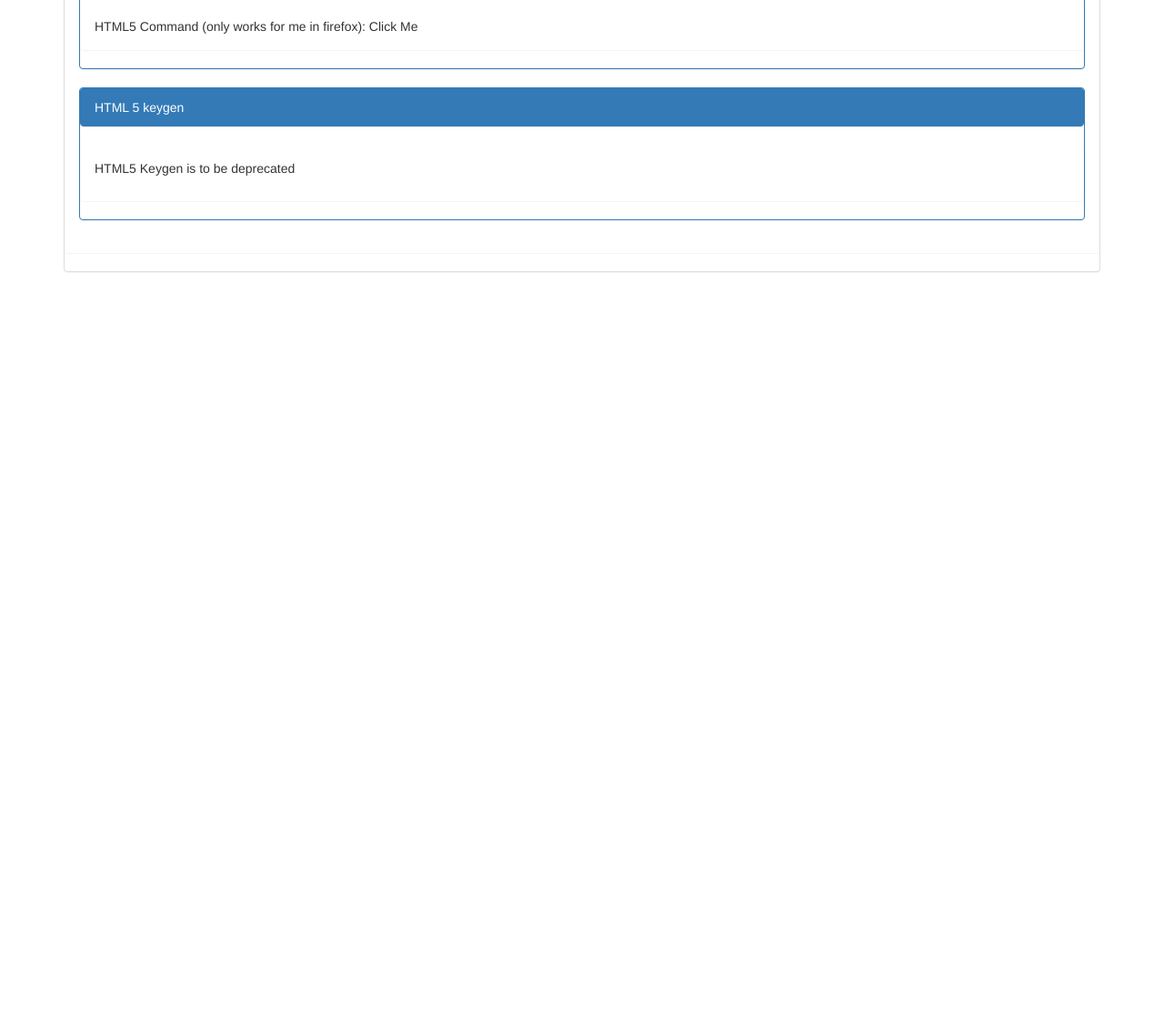
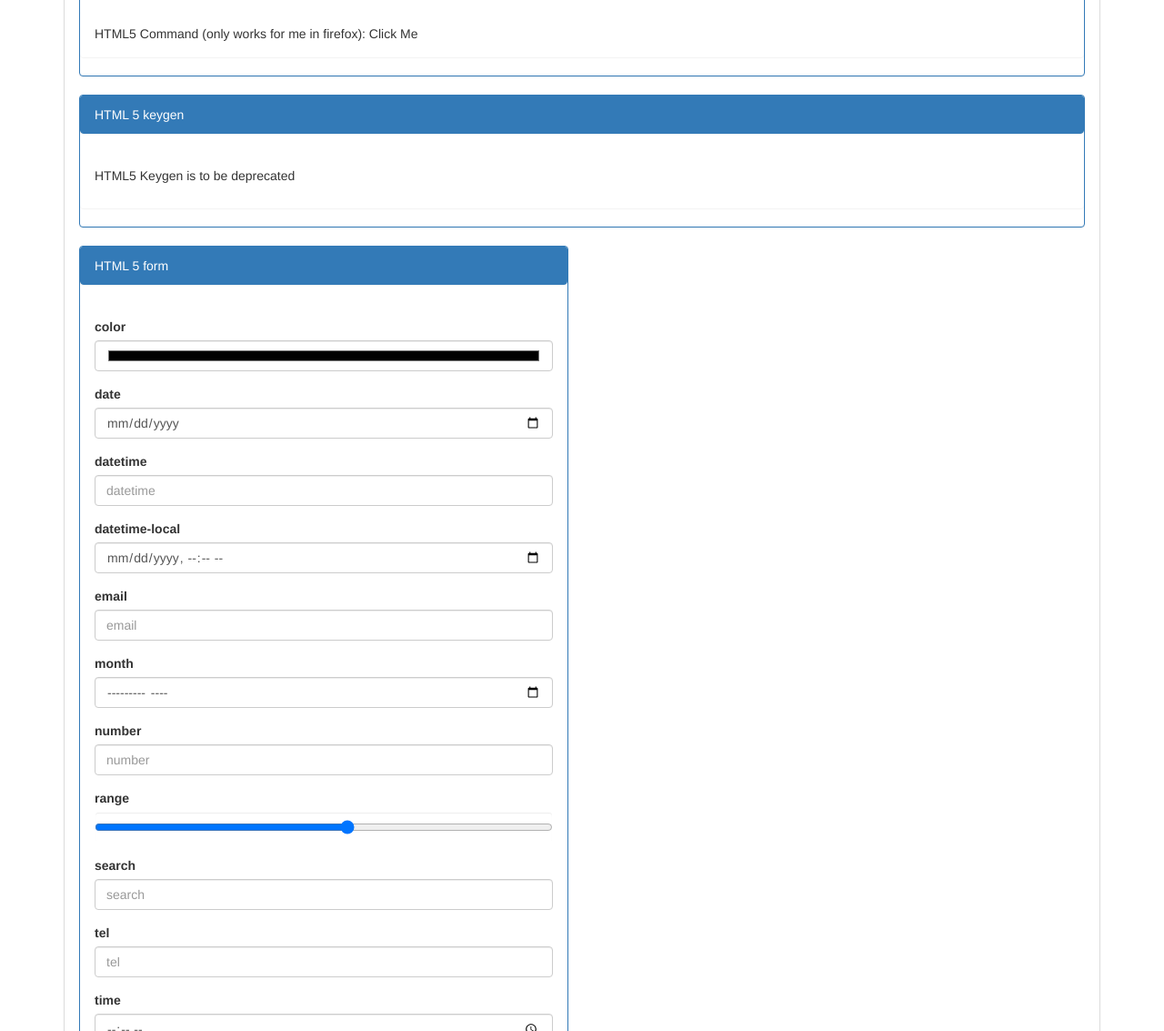
Before and after one commit to jamesrobertgreen/HTML5, a plain HTML site: page index.html in a window 1280 px wide. Shown: the part 4056-5189 px from the top of the page at 91% size. Before the commit the page ends 4375 px from the top, so only its background shows below. Drawn offline with nearby package versions, Linux system fonts and the light colour scheme.

Commit message:
Add form elements

```diff
--- a/index.html
+++ b/index.html
@@ -105,7 +105,7 @@
                         <div class="panel panel-primary">
                             <div class="panel panel-heading">HTML input list</div>
                             <div class="panel panel-body">
-                                <input list="HTML">
+                                <input class="input-field form-control" list="HTML">
                                 <datalist id="HTML">
                                     <option value="1">
                                         <option value="2">
@@ -175,6 +175,57 @@
                                 <p>HTML5 Keygen is to be deprecated</p>
                             </div>
                         </div>
+                        <div class="row">
+                            <div class="col-md-6">
+                                <div class="panel panel-primary">
+                                    <div class="panel panel-heading">HTML 5 form</div>
+                                    <div class="panel panel-body">
+                                        <form>
+                                            <div class="form-group">
+                                                <label>color</label>
+                                                <input class="input-field form-control" type="color" placeholder="color"> </div>
+                                            <div class="form-group">
+                                                <label>date</label>
+                                                <input class="input-field form-control" type="date" placeholder="date"> </div>
+                                            <div class="form-group">
+                                                <label>datetime</label>
+                                                <input class="input-field form-control" type="datetime" placeholder="datetime"> </div>
+                                            <div class="form-group">
+                                                <label>datetime-local</label>
+                                                <input class="input-field form-control" type="datetime-local" placeholder="datetime-local"> </div>
+                                            <div class="form-group">
+                                                <label>email</label>
+                                                <input class="input-field form-control" type="email" placeholder="email"> </div>
+                                            <div class="form-group">
+                                                <label>month</label>
+                                                <input class="input-field form-control" type="month" placeholder="month"> </div>
+                                            <div class="form-group">
+                                                <label>number</label>
+                                                <input class="input-field form-control" type="number" placeholder="number"> </div>
+                                            <div class="form-group">
+                                                <label>range</label>
+                                                <input class="input-field form-control" type="range" placeholder="range" min="1" max="10"> </div>
+                                            <div class="form-group">
+                                                <label>search</label>
+                                                <input class="input-field form-control" type="search" placeholder="search"> </div>
+                                            <div class="form-group">
+                                                <label>tel</label>
+                                                <input class="input-field form-control" type="tel" placeholder="tel"> </div>
+                                            <div class="form-group">
+                                                <label>time</label>
+                                                <input class="input-field form-control" type="time" placeholder="time"> </div>
+                                            <div class="form-group">
+                                                <label>url</label>
+                                                <input class="input-field form-control" type="url" placeholder="url"> </div>
+                                            <div class="form-group">
+                                                <label>week</label>
+                                                <input class="input-field form-control" type="week" placeholder="week"> </div>
+                                        </form>
+                                    </div>
+                                </div>
+                            </div>
+                            <div class="col-md-6"></div>
+                        </div>
                     </div>
                 </div>
             </div>
```
